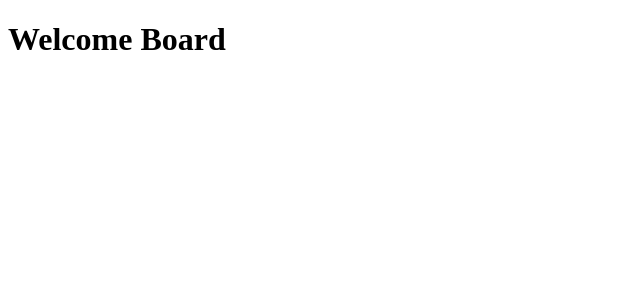
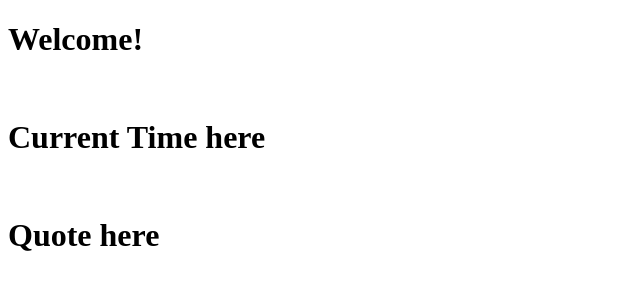
Before and after one commit to alikillen/welcome-board, a plain HTML site: page index.html in a window 1280 px wide. Shown: the whole page, without its empty margins (0-640 px from the left). Drawn offline with Linux system fonts and the light colour scheme.

Commit message:
Add in HTML for basic page

```diff
--- a/index.html
+++ b/index.html
@@ -2,8 +2,16 @@
 <html>
   <head>
   <body>
-    <h1>Welcome Board</h1>
+    <!-- Welcome message with customisable name. Add in JS for this -->
+    <h1>Welcome!</h1>
+    <br>
+    <!-- Input is place holder for JS which should show the current time -->
+    <h1>Current Time here</h1>
+    <br>
+    <!-- Link to API for random quotes from public API to show up -->
+    <h1>Quote here</h1>
     <script src="index.js"></script>
+    <br>
   </body>
   </head>
 </html>
```
Also changed, not shown: index.css (added).
